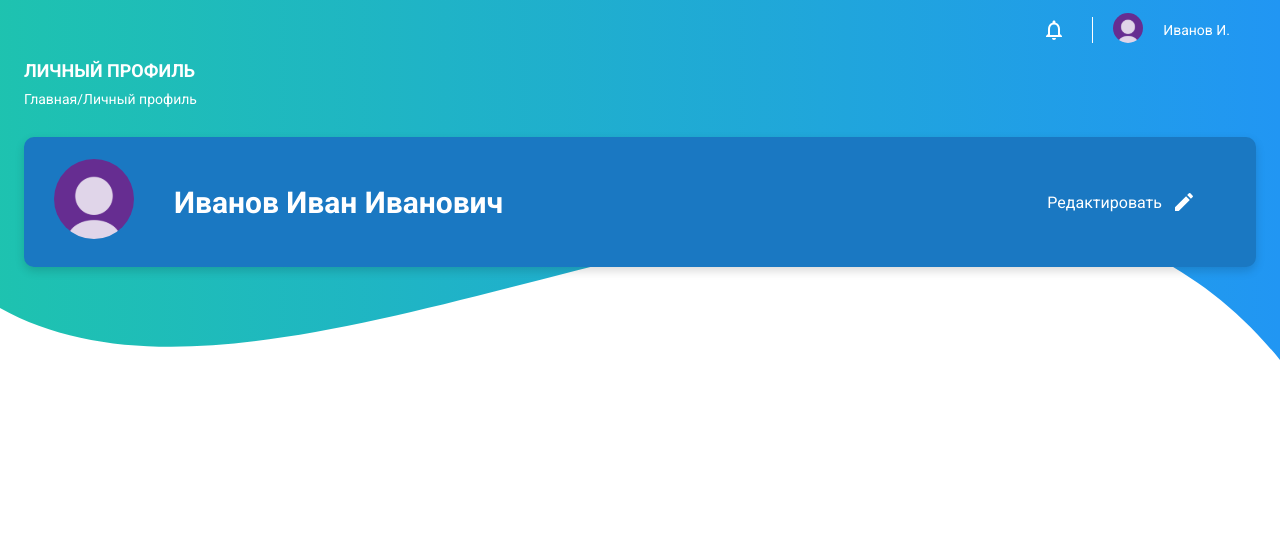
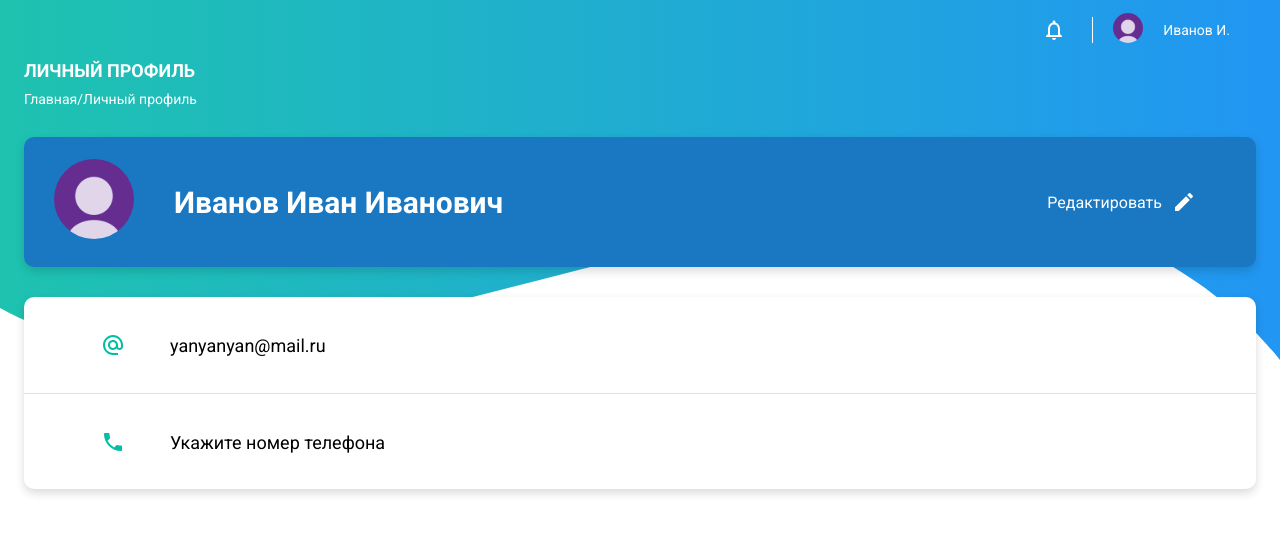
Before and after one commit to Yaniddze/NextJSApplication, a Next.js app: page / in a window 1280 px wide. Shown: the top 534 px of the page. Built offline with nearby package versions, Linux system fonts and the light colour scheme.

Commit message:
:sparkles: Create info holder

```diff
--- /dev/null
+++ b/components/InfoHolder.tsx
@@ -0,0 +1,69 @@
+import { FC } from 'react';
+import styled from 'styled-components';
+
+import AlternateEmailIcon from '@material-ui/icons/AlternateEmail';
+import PhoneIcon from '@material-ui/icons/Phone';
+
+type PropTypes = {
+  children?: never;
+  email: string;
+  phone: string;
+}
+
+const initialState = {
+  email: 'Введите email',
+  phone: 'Укажите номер телефона',
+};
+
+const Wrapper = styled.div`
+  box-shadow: 0px 4px 10px rgba(0, 0, 0, 0.15);
+  border-radius: 10px;
+  background: white;
+  height: 192px;
+
+  & > div {
+    height: 96px;
+    display: flex;
+    align-items: center;
+
+    font-size: 18px;
+
+    border-bottom: 1px solid #CAE7FE;
+
+    & > *:first-child {
+      margin-left: 77px;
+
+      color: #00BFA5;
+    }
+
+    & > *:last-child {
+      margin-left: 45px;
+    }
+  }
+
+  & > div:last-child {
+    border-bottom: none;
+  }
+`;
+
+export const InfoHolder: FC<PropTypes> = (
+  { email, phone }: PropTypes,
+) => (
+  <Wrapper>
+
+    <div>
+      <AlternateEmailIcon width={30} height={30} />
+      <div>
+        { email !== '' ? email : initialState.email }
+      </div>
+    </div>
+
+    <div>
+      <PhoneIcon width={30} height={30} />
+      <div>
+        { phone !== '' ? phone : initialState.phone }
+      </div>
+    </div>
+
+  </Wrapper>
+);
--- a/pages/index.tsx
+++ b/pages/index.tsx
@@ -9,6 +9,7 @@ import Container from '@material-ui/core/Container';
 import { Header } from '../components/header';
 import { Title } from '../components/Title';
 import { UserHolder } from '../components/UserHolder';
+import { InfoHolder } from '../components/InfoHolder';
 
 const ContainerWrapper = styled(Container)`
   & > div {
@@ -18,7 +19,13 @@ const ContainerWrapper = styled(Container)`
 
 export default function Home(): ReactElement {
   const username = 'Иванов Иван Иванович';
+  const email = 'yanyanyan@mail.ru';
+  const phone = '';
   const [editing, setEditing] = useState(false);
+
+  const infoHolder = !editing && (
+    <InfoHolder email={email} phone={phone} />
+  );
 
   return (
     <div>
@@ -26,6 +33,7 @@ export default function Home(): ReactElement {
       <ContainerWrapper maxWidth="lg">
         <Title text="Личный профиль" subText="Главная/Личный профиль" />
         <UserHolder username={username} onEditChange={setEditing} />
+        {infoHolder}
       </ContainerWrapper>
     </div>
   );
```
